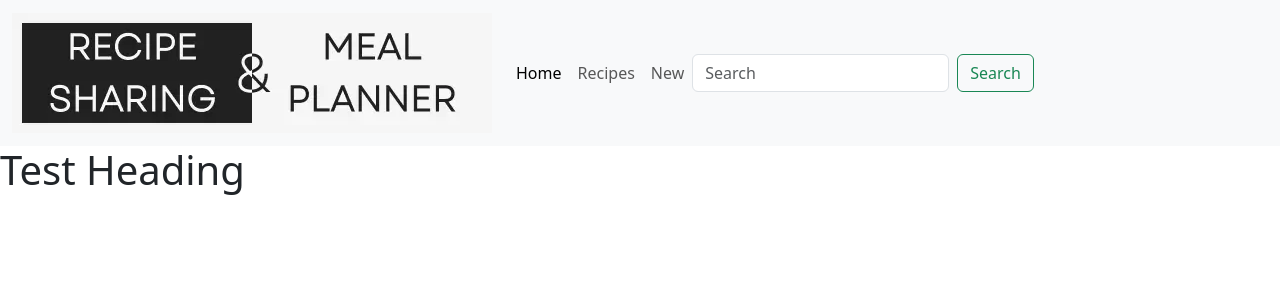
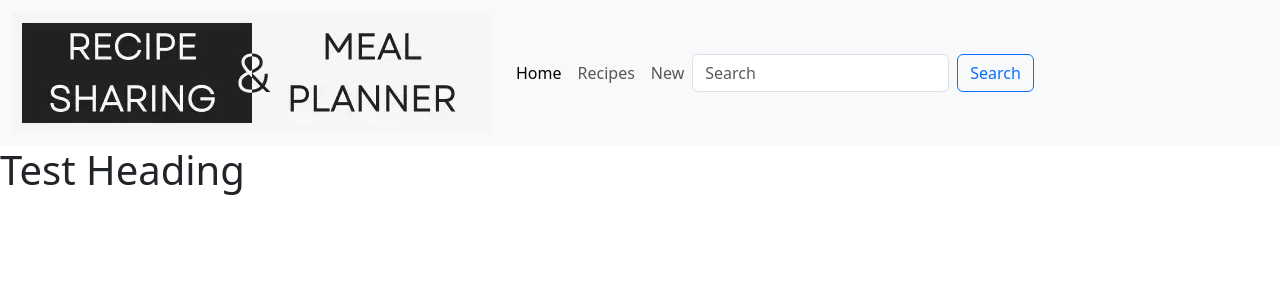
Before and after one commit to DaniCarmo/Yummy-Blog, a Django app: template templates/base.html in a window 1280 px wide. Shown: the top 300 px of the page. Run offline with Django 5.2, Linux system fonts and the light colour scheme; the template is opened without the code that fills it, so the values that code supplies are empty; parts of the project's set-up code (start-up, migrations or seed data) failed here and were passed over; some libraries are stand-ins or nearby versions.

Commit message:
import google fonts and add root directory

```diff
--- /dev/null
+++ b/static/css/base.css
@@ -0,0 +1,14 @@
+@import url('https://fonts.googleapis.com/css2?family=Crimson+Text&family=Lato&display=swap');
+
+:root {
+    --title: 'Lato', serif;
+    --main-font: 'Crimson', serif;
+
+    --background: #3f006a0f;
+    --blue: #0d6efd;
+    --black: #000;
+    --off-white: #f6f6f6;
+    --white: #fff;
+    --orange: #ffbf50;
+}
+/* Header */
--- a/templates/includes/header.html
+++ b/templates/includes/header.html
@@ -24,7 +24,7 @@
             <!---Form-->
             <form class="d-flex" role="search">
                 <input class="form-control me-2" type="search" placeholder="Search" aria-label="Search">
-                <button class="btn btn-outline-success" type="submit">Search</button>
+                <button class="btn btn-outline-primary" type="submit">Search</button>
             </form>
           </div>
         </div>
```
